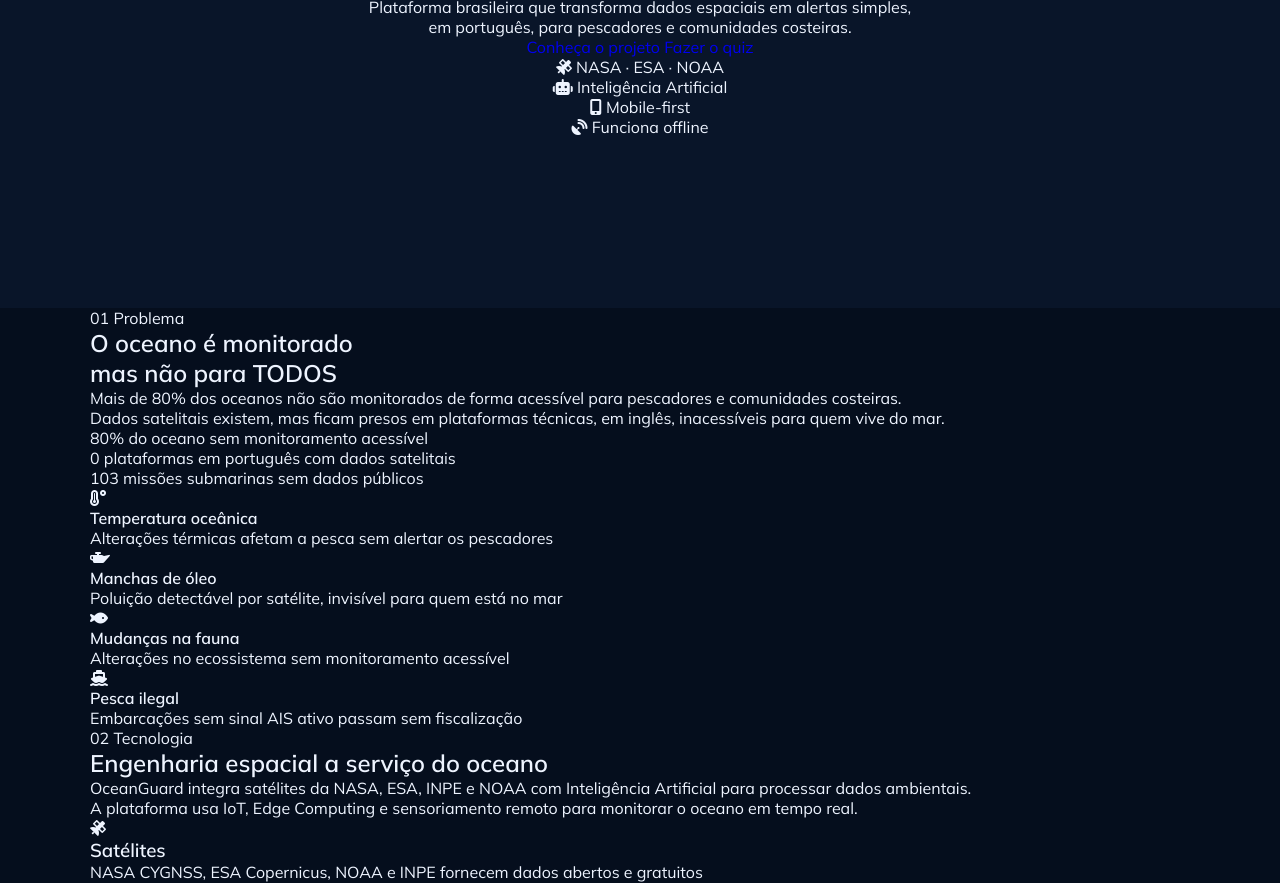
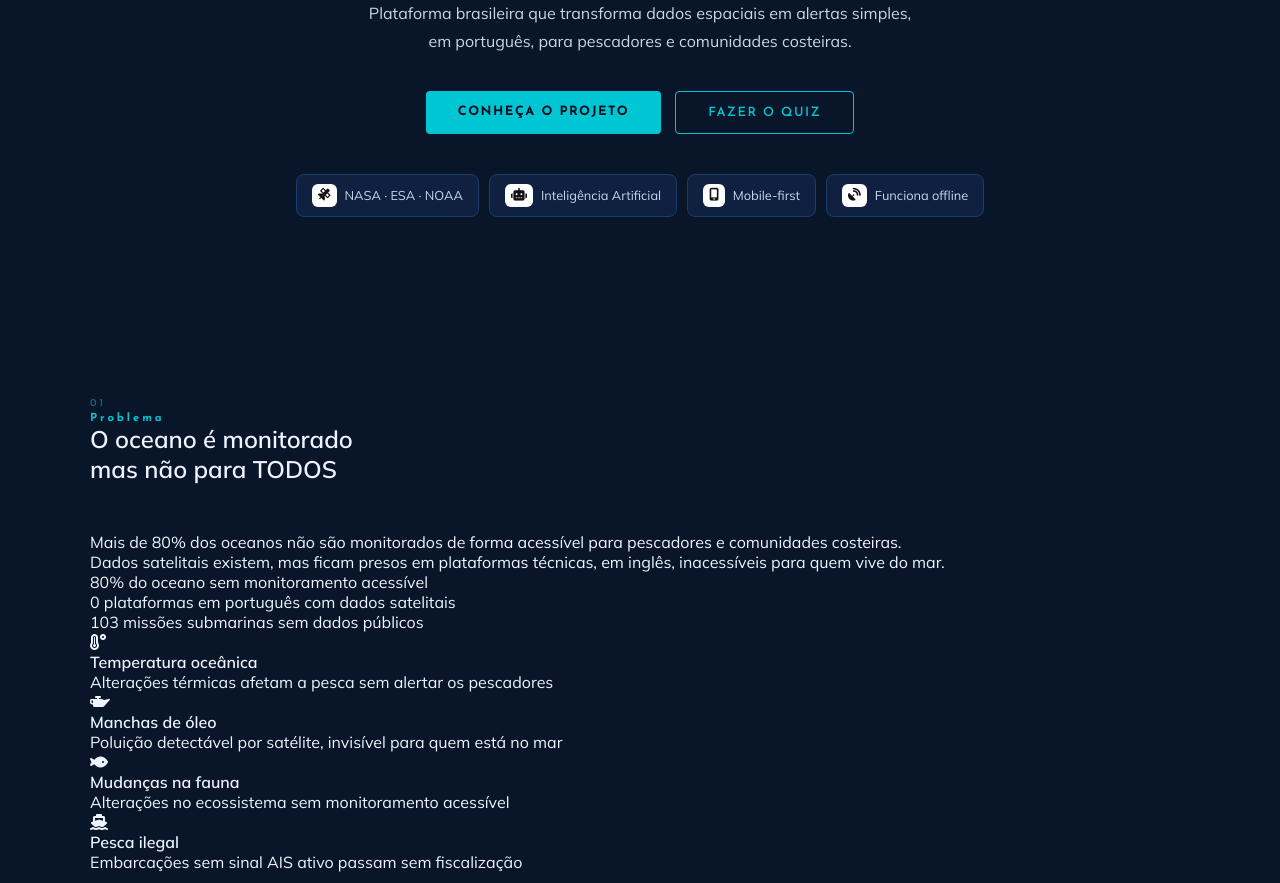
Before and after one commit to andregonzalesbento-lgtm/GS_OceanGuard_Webdev2026, a plain HTML site: page index.html in a window 1280 px wide. Shown: the part 492-1375 px from the top of the page. Drawn offline with Linux system fonts and the light colour scheme.

Commit message:
componentes visuais adicionados

```diff
--- a/css/style.css
+++ b/css/style.css
@@ -199,3 +199,103 @@
   animation: piscar 1.5s infinite;
 }
 @keyframes piscar { 0%,100%{opacity:1} 50%{opacity:0.2} }
+.hero-titulo {
+  font-family: var(--fonte-titulo);
+  font-size: 3.2rem;
+  font-weight: 700;
+  line-height: 1.2;
+  margin-bottom: 20px;
+}
+.destaque { color: var(--ciano); }
+.hero-subtitulo {
+  font-size: 1rem;
+  color: var(--cinza-claro);
+  line-height: 1.7;
+  max-width: 560px;
+  margin-bottom: 36px;
+}
+.hero-botoes {
+  display: flex;
+  gap: 14px;
+  justify-content: center;
+  margin-bottom: 40px;
+}
+.btn-cheio {
+  background-color: var(--ciano);
+  color: var(--azul-escuro);
+  padding: 14px 32px;
+  border-radius: 4px;
+  font-family: var(--fonte-titulo);
+  font-weight: 700;
+  font-size: 0.8rem;
+  letter-spacing: 1.5px;
+  text-transform: uppercase;
+  display: inline-block;
+  transition: opacity 0.2s;
+}
+.btn-cheio:hover { opacity: 0.85; }
+.btn-contorno {
+  border: 1px solid var(--ciano);
+  color: var(--ciano);
+  padding: 14px 32px;
+  border-radius: 4px;
+  font-family: var(--fonte-titulo);
+  font-weight: 600;
+  font-size: 0.8rem;
+  letter-spacing: 1.5px;
+  text-transform: uppercase;
+  display: inline-block;
+}
+.btn-contorno:hover { background-color: var(--card-bg); }
+
+.hero-badges {
+  display: flex;
+  gap: 10px;
+  flex-wrap: wrap;
+  justify-content: center;
+}
+.badge {
+  display: flex;
+  align-items: center;
+  gap: 8px;
+  background-color: var(--card-bg);
+  border: 1px solid var(--card-borda);
+  border-radius: 8px;
+  padding: 9px 15px;
+  font-size: 0.8rem;
+  color: var(--cinza-claro);
+}
+.badge i {
+  background-color: #ffffff;
+  color: #111111;
+  padding: 5px 6px;
+  border-radius: 6px;
+  font-size: 0.8rem;
+}
+
+.secao { padding: 90px 60px; }
+.fundo-escuro { background-color: var(--azul-medio); }
+
+.secao-cabecalho { margin-bottom: 48px; }
+.secao-cabecalho.centralizado {
+  text-align: center;
+  display: flex;
+  flex-direction: column;
+  align-items: center;
+}
+.secao-numero {
+  display: block;
+  font-family: var(--fonte-titulo);
+  font-size: 0.65rem;
+  color: var(--ciano);
+  letter-spacing: 3px;
+  margin-bottom: 4px;
+  opacity: 0.6;
+}
+.secao-label {
+  display: block;
+  color: var(--ciano);
+  font-family: var(--fonte-titulo);
+  font-size: 0.7rem;
+  font-weight: 700;
+  letter-spacing: 3px;
```
